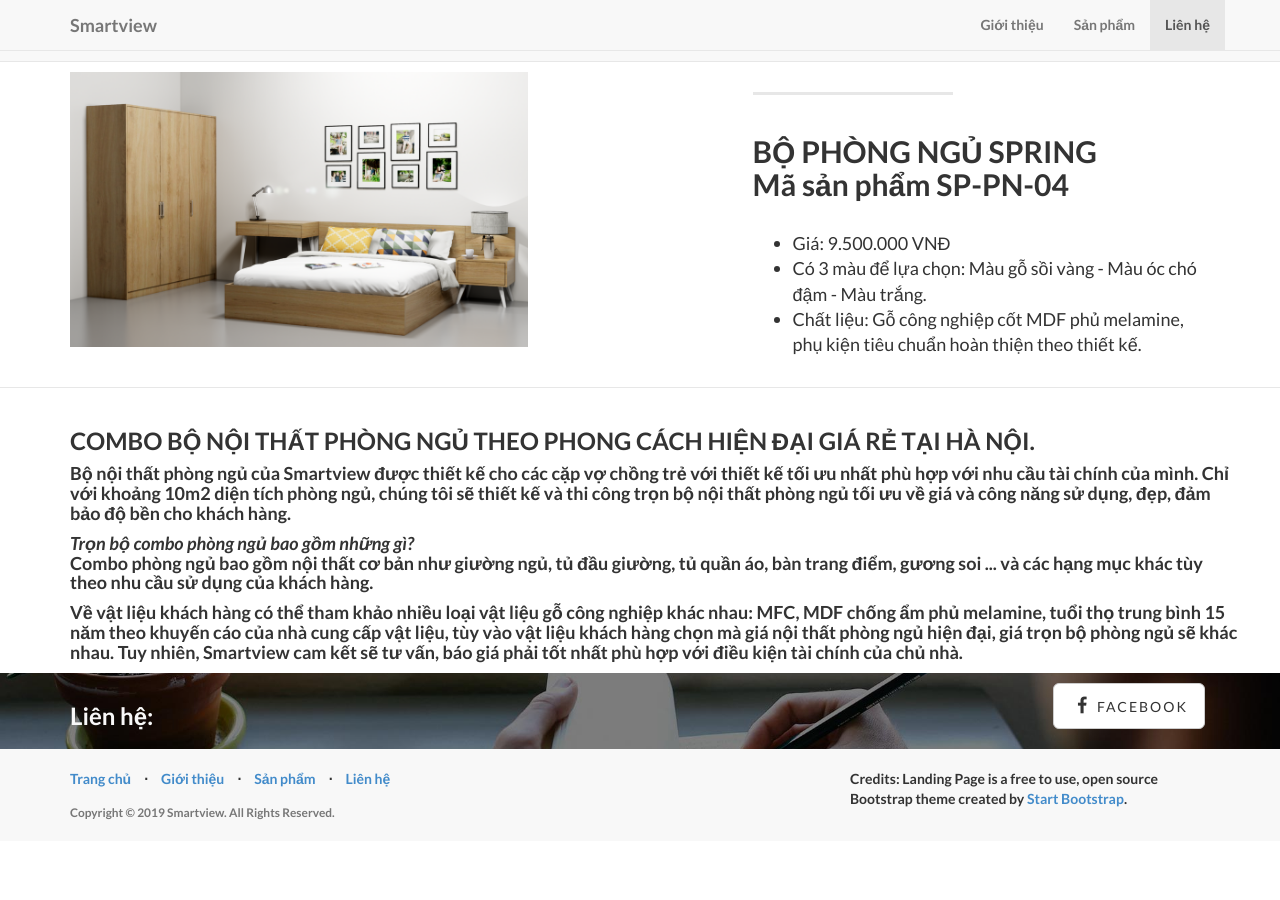
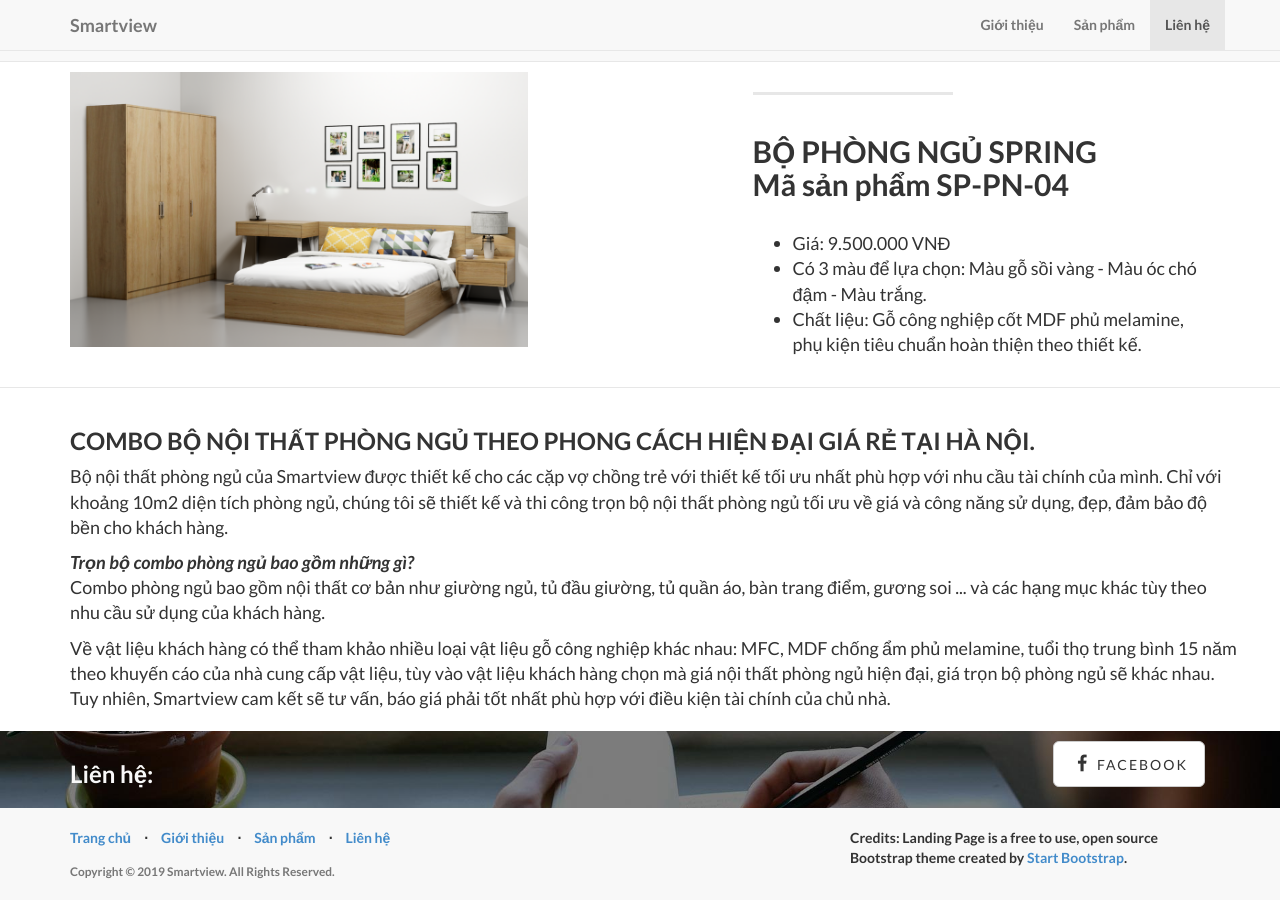
Before and after one commit to haithao/test, a Jekyll site: the page built from index.html, in a window 1280 px wide and 900 px high, scrolled down 1746 px. Built offline with Jekyll 4.4.1, drawn with Linux system fonts in a browser that asks for light colours; nearby versions of some CDN libraries; library files that are not in the unit come from our copies; before the commit the page ends 2587 px from its top, so only the background shows below that.

Commit message:
Update about.html

```diff
--- a/_includes/about.html
+++ b/_includes/about.html
@@ -6,12 +6,14 @@
               <br/>
 <h3>COMBO BỘ NỘI THẤT PHÒNG NGỦ THEO PHONG CÁCH HIỆN ĐẠI GIÁ RẺ TẠI HÀ NỘI.</h3>
 
-<h4><p>Bộ nội thất phòng ngủ của Smartview được thiết kế cho các cặp vợ chồng trẻ với thiết kế tối ưu nhất phù hợp với nhu cầu tài chính của mình. Chỉ với khoảng 10m2 diện tích phòng ngủ, chúng tôi sẽ thiết kế và thi công trọn bộ nội thất phòng ngủ tối ưu về giá và công năng sử dụng, đẹp, đảm bảo độ bền cho khách hàng.</p>
+<div class="lead">
+<p>Bộ nội thất phòng ngủ của Smartview được thiết kế cho các cặp vợ chồng trẻ với thiết kế tối ưu nhất phù hợp với nhu cầu tài chính của mình. Chỉ với khoảng 10m2 diện tích phòng ngủ, chúng tôi sẽ thiết kế và thi công trọn bộ nội thất phòng ngủ tối ưu về giá và công năng sử dụng, đẹp, đảm bảo độ bền cho khách hàng.</p>
 
 <p><strong><em>Trọn bộ combo phòng ngủ bao gồm những gì?</strong></em><br>
 Combo phòng ngủ bao gồm nội thất cơ bản như giường ngủ, tủ đầu giường, tủ quần áo, bàn trang điểm, gương soi ... và các hạng mục khác tùy theo nhu cầu sử dụng của khách hàng.</p>
 
-<p>Về vật liệu khách hàng có thể tham khảo nhiều loại vật liệu gỗ công nghiệp khác nhau: MFC, MDF chống ẩm phủ melamine, tuổi thọ trung bình 15 năm theo khuyến cáo của nhà cung cấp vật liệu, tùy vào vật liệu khách hàng chọn mà giá nội thất phòng ngủ hiện đại, giá trọn bộ phòng ngủ sẽ khác nhau. Tuy nhiên, Smartview cam kết sẽ tư vấn, báo giá phải tốt nhất phù hợp với điều kiện tài chính của chủ nhà.</p></h4>
+<p>Về vật liệu khách hàng có thể tham khảo nhiều loại vật liệu gỗ công nghiệp khác nhau: MFC, MDF chống ẩm phủ melamine, tuổi thọ trung bình 15 năm theo khuyến cáo của nhà cung cấp vật liệu, tùy vào vật liệu khách hàng chọn mà giá nội thất phòng ngủ hiện đại, giá trọn bộ phòng ngủ sẽ khác nhau. Tuy nhiên, Smartview cam kết sẽ tư vấn, báo giá phải tốt nhất phù hợp với điều kiện tài chính của chủ nhà.</p>
+</div>
 			<!-- </div> -->
         </div>
 	</div>
```
